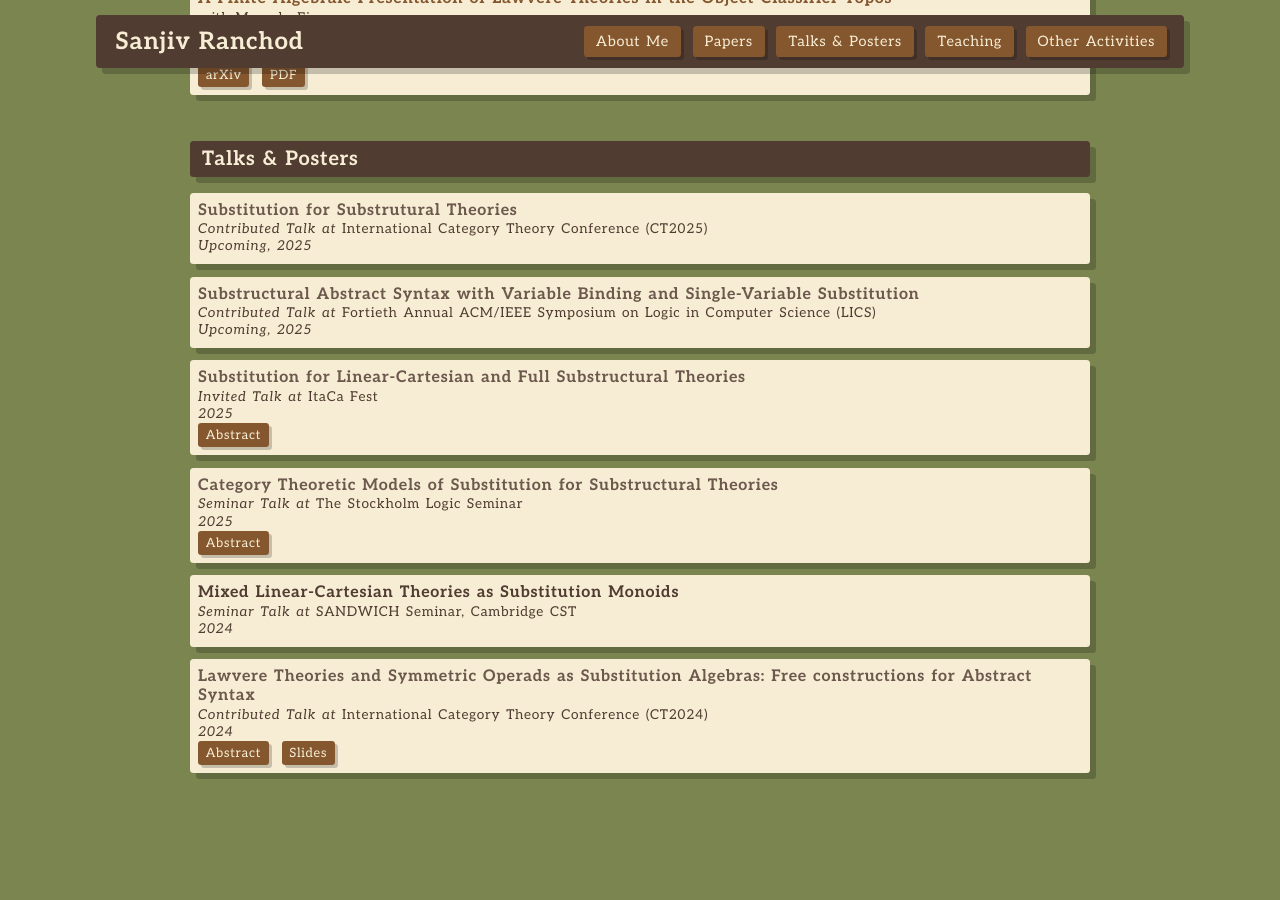
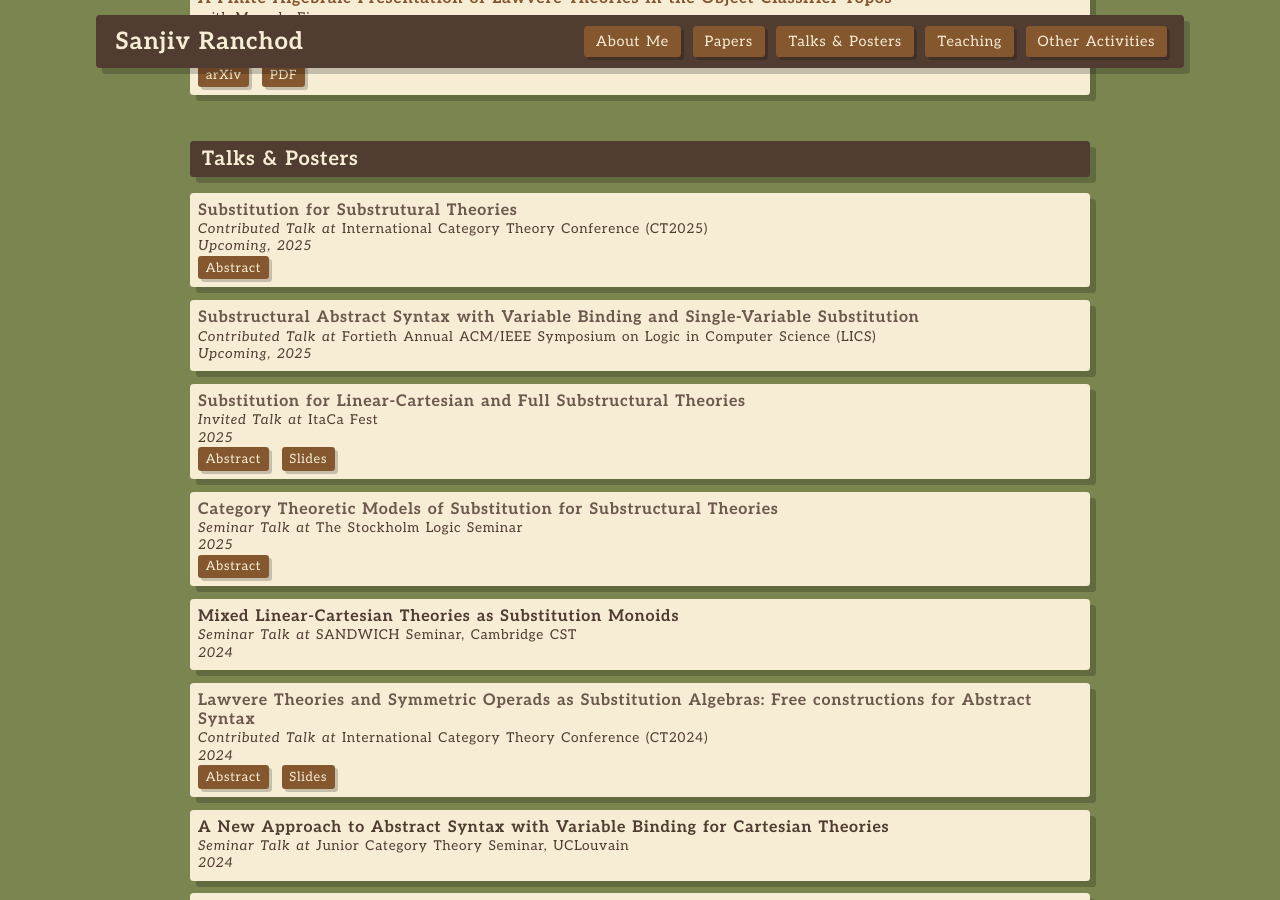
Before and after one commit to sanjiv-ranchod/website_test, a Jekyll site: the page built from index.md, in a window 1280 px wide and 900 px high, scrolled down 1122 px. Built offline with Jekyll 4.4.1, drawn with Linux system fonts in a browser that asks for light colours; some web fonts are replaced; before the commit the page ends 1916 px from its top, so only the background shows below that; some of the changed text lies outside the part shown.

Commit message:
talks entries and files

```diff
--- a/_data/talks.yml
+++ b/_data/talks.yml
@@ -8,6 +8,7 @@ talks:
     date: 20250716
     type: "Contributed Talk"
     link: "https://conference.math.muni.cz/ct2025/"
+    abstract: "assets/pdf/CT2025_Abstract.pdf"
 
   - title: "Substructural Abstract Syntax with Variable Binding and Single-Variable Substitution"
     event: "Fortieth Annual ACM/IEEE Symposium on Logic in Computer Science (LICS)"
@@ -25,7 +26,7 @@ talks:
     date: 20250520
     type: "Invited Talk"
     link: "https://progetto-itaca.github.io/fests/fest25.html"
-    # slides: "/assets/talks/quantum-foam.pdf" #!!!!
+    slides: "assets/pdf/ItaCa_2025_Slides.pdf"
     abstract: "https://progetto-itaca.github.io/fests/fest25.html#ranchod"
 
   - title: "Category Theoretic Models of Substitution for Substructural Theories"
@@ -51,3 +52,18 @@ talks:
     abstract: "https://www.usc.gal/regaca/ct2024/files/Abstracts/Ranchod.pdf"
     slides: "http://xabier.garcia.martinez.webs.uvigo.gal/CT2024/files/Slides/Ranchod_Slides.pdf"
     link: "https://www.usc.gal/regaca/ct2024/"
+
+  - title: "A New Approach to Abstract Syntax with Variable Binding for Cartesian Theories"
+    event: "Junior Category Theory Seminar, UCLouvain"
+    year: 2024
+    date: 20240419
+    type: "Seminar Talk"
+
+  - title: "Internal Factorisation Systems"
+    event: "Topology, Algebra and Categories in Logic (TACL)"
+    year: 2022
+    date: 20220621
+    type: "Contributed Talk"
+    abstract: "https://www.mat.uc.pt/~tacl2022/pdfs/TACL_2022_paper_38.pdf"
+    slides: "https://www.mat.uc.pt/~tacl2022/slides/slidesSRanchod.pdf"
+    link: "https://www.uclouvain.be/en/research-institutes/irmp/junior-colloquium-0"
```
Also changed, not shown: 2 other files.
